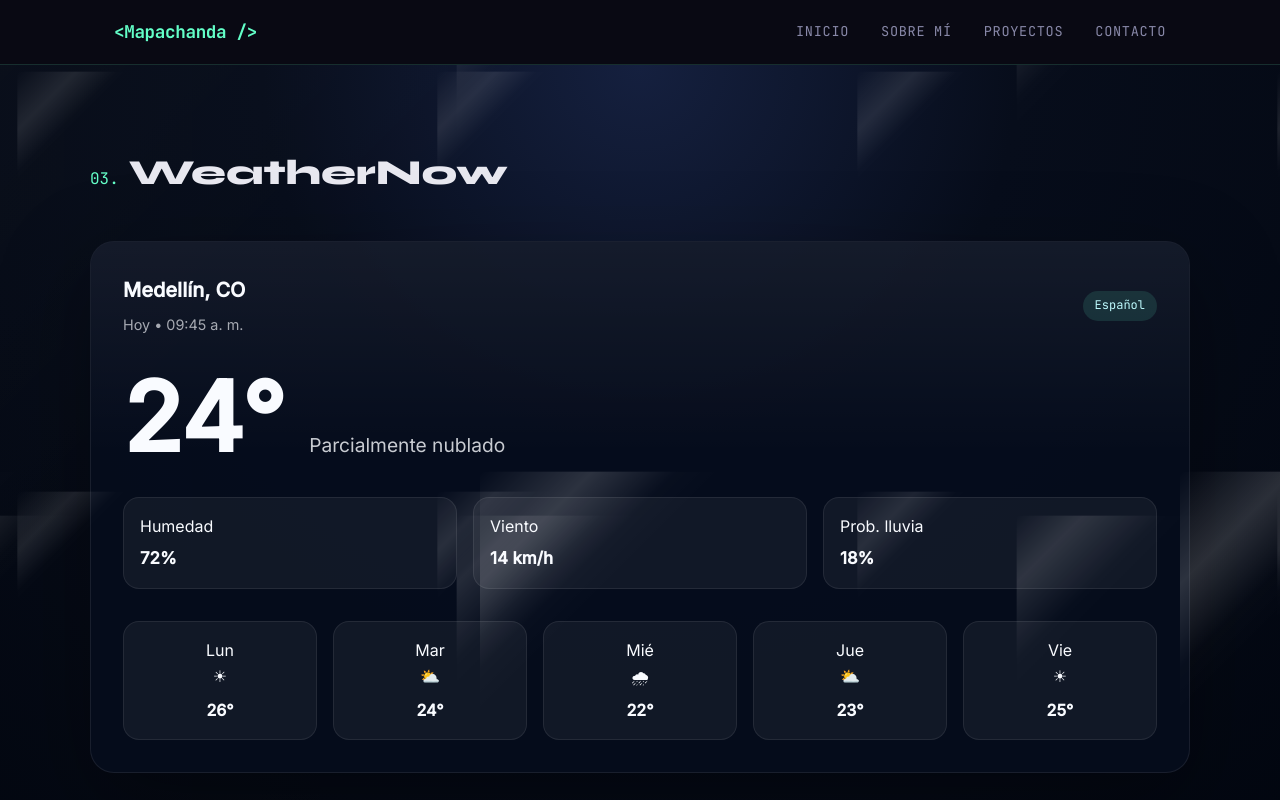
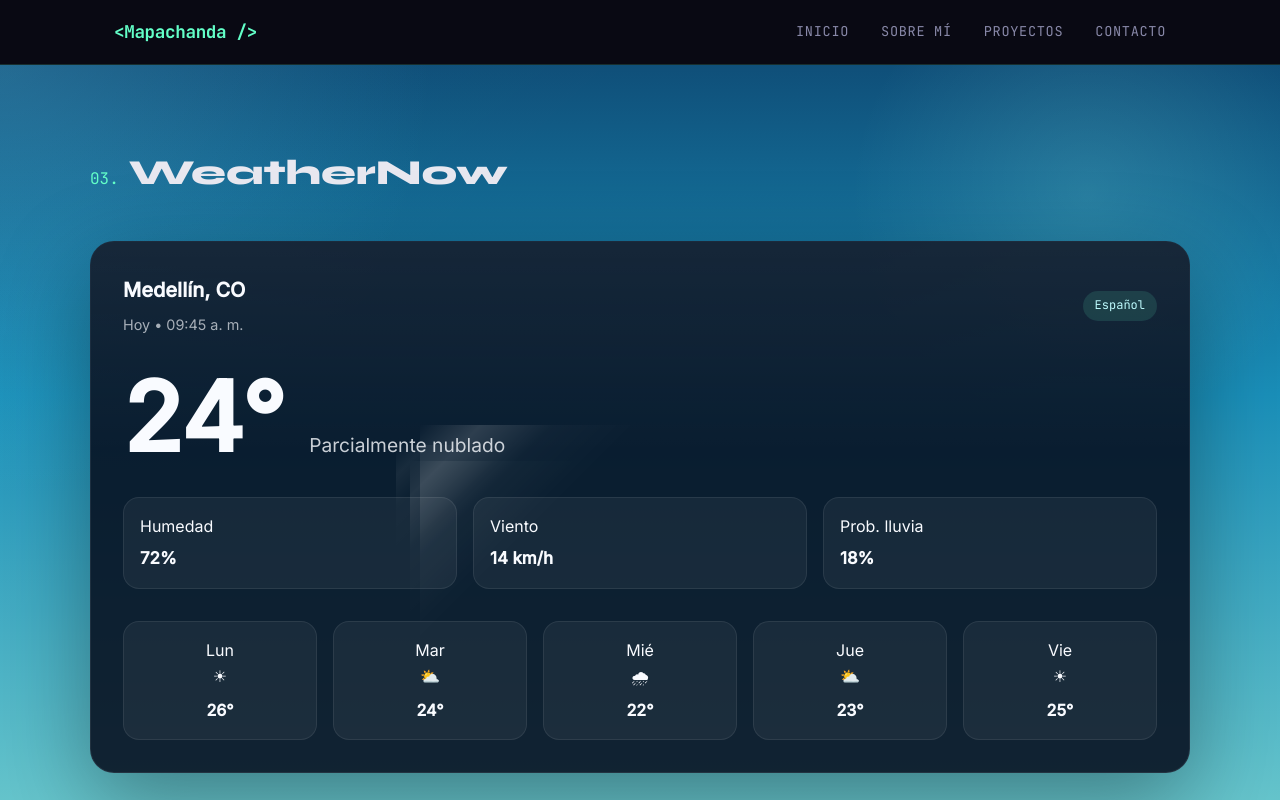
Before and after one commit to caniadaUnU/portafolio, a React (Vite) app: page /weathernow in a window 1280 px wide. Shown: the top 800 px of the page. Built offline with nearby package versions, Linux system fonts and the light colour scheme.

Commit message:
Traducir WeatherNow al español

```diff
--- a/src/pages/WeatherNowPage.css
+++ b/src/pages/WeatherNowPage.css
@@ -2,12 +2,9 @@
   position: relative;
   min-height: calc(100vh - 5rem);
   color: #f9fbff;
-  background: radial-gradient(
-    circle at top,
-    #15203f 0%,
-    #070d1b 35%,
-    #02060f 100%
-  );
+  background: radial-gradient(circle at top left, rgba(122, 225, 255, 0.18), transparent 28%),
+    radial-gradient(circle at 85% 15%, rgba(161, 255, 243, 0.15), transparent 18%),
+    linear-gradient(180deg, #0f4f79 0%, #1a8fb9 38%, #7ed6d2 100%);
   overflow: hidden;
 }
 
@@ -15,10 +12,8 @@
   content: "";
   position: absolute;
   inset: 0;
-  background-image:
-    linear-gradient(135deg, rgba(255, 255, 255, 0.04), transparent 25%),
-    linear-gradient(90deg, rgba(255, 255, 255, 0.02), transparent 50%);
-  opacity: 0.35;
+  background: linear-gradient(135deg, rgba(255, 255, 255, 0.06), transparent 35%);
+  opacity: 0.18;
   pointer-events: none;
 }
 
@@ -27,40 +22,22 @@
   position: absolute;
   inset: 0;
   background-image:
-    linear-gradient(
-      135deg,
-      rgba(255, 255, 255, 0) 0%,
-      rgba(255, 255, 255, 0.35) 8%,
-      rgba(255, 255, 255, 0.03) 14%,
-      rgba(255, 255, 255, 0) 18%
-    ),
-    linear-gradient(
-      135deg,
-      rgba(255, 255, 255, 0) 0%,
-      rgba(255, 255, 255, 0.28) 6%,
-      rgba(255, 255, 255, 0.02) 13%,
-      rgba(255, 255, 255, 0) 17%
-    ),
-    linear-gradient(
-      135deg,
-      rgba(255, 255, 255, 0) 0%,
-      rgba(255, 255, 255, 0.22) 7%,
-      rgba(255, 255, 255, 0.01) 12%,
-      rgba(255, 255, 255, 0) 16%
-    );
+    linear-gradient(135deg, rgba(255, 255, 255, 0) 0%, rgba(255, 255, 255, 0.42) 1.6%, rgba(255, 255, 255, 0.08) 3.5%, rgba(255, 255, 255, 0) 6%),
+    linear-gradient(135deg, rgba(255, 255, 255, 0) 0%, rgba(255, 255, 255, 0.28) 1.2%, rgba(255, 255, 255, 0.05) 3%, rgba(255, 255, 255, 0) 6%),
+    linear-gradient(135deg, rgba(255, 255, 255, 0) 0%, rgba(255, 255, 255, 0.18) 1.4%, rgba(255, 255, 255, 0.04) 2.8%, rgba(255, 255, 255, 0) 5.5%);
   background-repeat: repeat;
   background-size:
-    700px 700px,
-    560px 560px,
-    420px 420px;
+    1900px 1900px,
+    1450px 1450px,
+    1100px 1100px;
   background-position:
-    -300px -200px,
-    -150px -260px,
-    -100px -180px;
-  opacity: 0.45;
+    -540px -420px,
+    -290px -360px,
+    -170px -210px;
+  opacity: 0.34;
   pointer-events: none;
-  animation: weathernow-meteors 3s linear infinite;
-  filter: blur(0.6px);
+  animation: weathernow-meteors 7s linear infinite;
+  filter: blur(0.3px);
 }
 
 .weathernow-panel {
```
